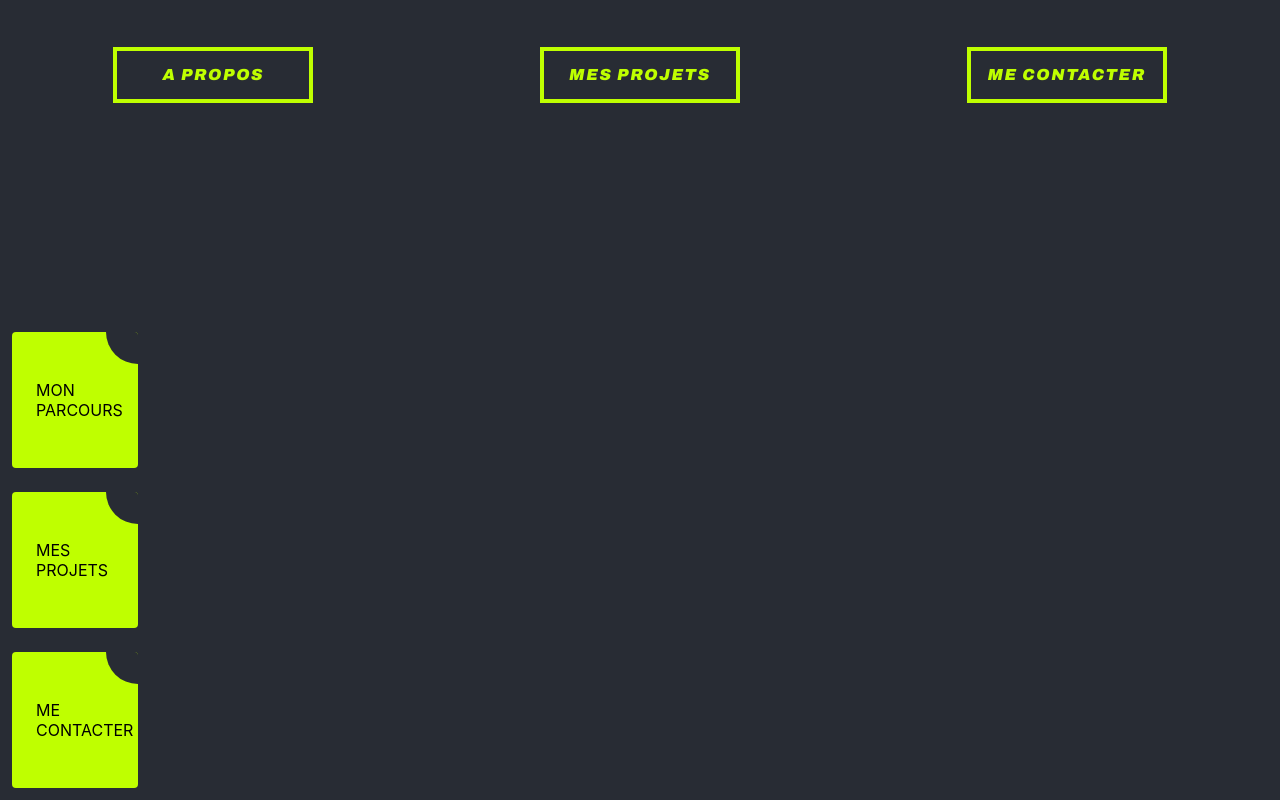
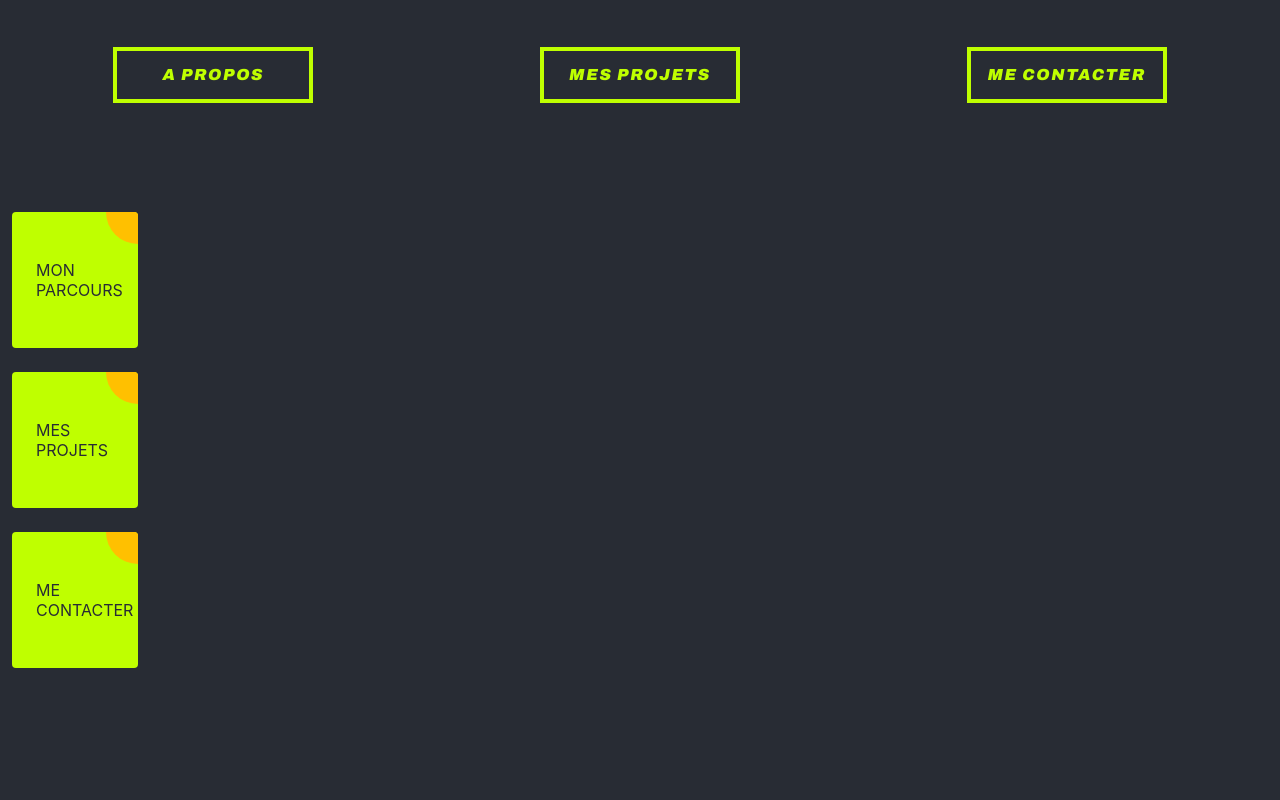
Before and after one commit to florent-augier/my-portfolio, a React (Create React App) app: page / in a window 1280 px wide. Built offline with nearby package versions, Linux system fonts and the light colour scheme.

Commit message:
Feat(Sidebar): change bg color & color

```diff
--- a/src/App.css
+++ b/src/App.css
@@ -75,4 +75,10 @@ html {
   min-height: 100vh;
   --dark: #282c34;
   --citrus: #bfff00;
+  --pink: #ff00bf;
+  --blue: #4000ff;
+  --orange: #ffc000;
+  --green: #3fff00;
+  --violet: #c000ff;
+  --electric: #00bfff;
 }
--- a/src/components/Sidebar.css
+++ b/src/components/Sidebar.css
@@ -1,7 +1,7 @@
 .wrapperSidebar {
   position: sticky;
   left: 25;
-  top: calc(50% - 75px);
+  top: calc(50% - 200px);
   background-color: var(--dark);
   width: 150px;
   height: max-content;
@@ -21,6 +21,7 @@
   text-decoration: none;
   z-index: 0;
   overflow: hidden;
+  color: var(--dark);
 }
 
 .buttonSidebar::before {
@@ -29,7 +30,7 @@
   z-index: -1;
   top: -16px;
   right: -16px;
-  background: var(--dark);
+  background: var(--orange);
   height: 32px;
   width: 32px;
   border-radius: 32px;
@@ -42,7 +43,11 @@
   transform: scale(12);
 }
 .buttonSidebar:hover p {
-  color: var(--citrus);
+  color: var(--pink);
+}
+
+.buttonSidebar:hover .corner {
+  background-color: var(--orange);
 }
 
 .corner {
@@ -55,6 +60,6 @@
   overflow: hidden;
   top: 0;
   right: 0;
-  background-color: var(--dark);
+  background-color: var(--orange);
   border-radius: 0 4px 0 32px;
 }
```
